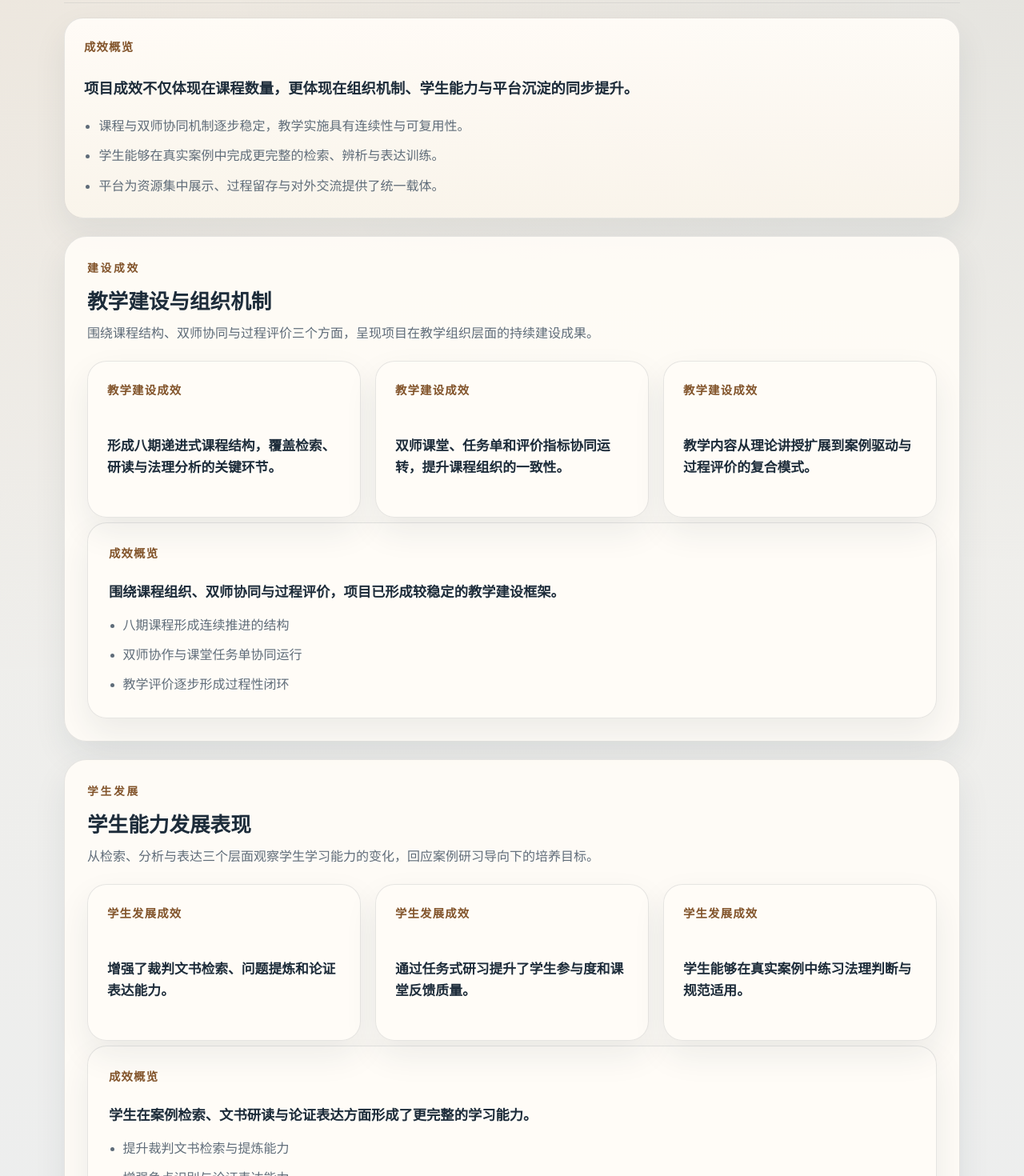
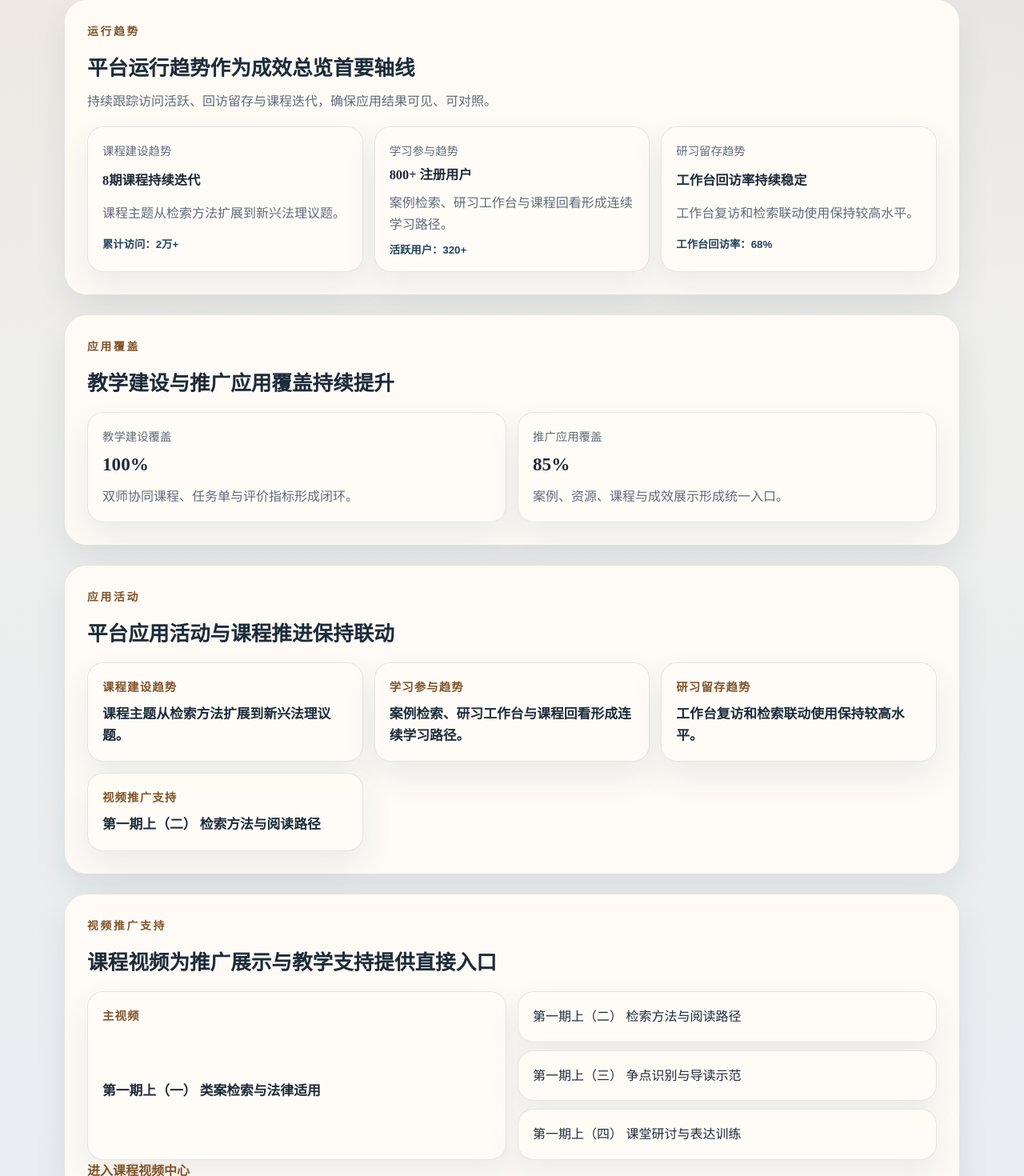
Before and after one commit to silent632/faxue-jiaoyu-showcase, a Next.js app: page /impact in a window 1280 px wide. Shown: the part 333-1803 px from the top of the page at 80% size. Built offline with nearby package versions, Linux system fonts and the light colour scheme.

Commit message:
feat: rebuild impact page as results dashboard

```diff
--- a/app/globals.css
+++ b/app/globals.css
@@ -3516,6 +3516,74 @@ main {
   transform: translateY(-3px);
 }
 
+.impact-dashboard-head {
+  margin-bottom: 24px;
+}
+
+.impact-trend-section,
+.impact-coverage-section,
+.impact-activity-section,
+.impact-video-support {
+  border-radius: 28px;
+  padding: 28px;
+}
+
+.impact-coverage-section,
+.impact-activity-section,
+.impact-video-support {
+  margin-top: 24px;
+}
+
+.impact-dashboard-grid,
+.impact-grid-two-up {
+  display: grid;
+  gap: 14px;
+}
+
+.impact-dashboard-grid {
+  grid-template-columns: repeat(3, minmax(0, 1fr));
+}
+
+.impact-grid-two-up {
+  grid-template-columns: repeat(2, minmax(0, 1fr));
+}
+
+.impact-activity-card {
+  border-radius: 20px;
+  padding: 18px;
+}
+
+.impact-video-layout {
+  display: grid;
+  grid-template-columns: minmax(0, 1fr) minmax(0, 1fr);
+  gap: 14px;
+}
+
+.impact-video-featured,
+.impact-video-item {
+  display: grid;
+  gap: 8px;
+  border: 1px solid var(--line);
+  box-shadow: var(--shadow);
+  background: var(--surface);
+  border-radius: 20px;
+  padding: 18px;
+}
+
+.impact-video-item span {
+  color: var(--ink);
+  line-height: 1.6;
+}
+
+.impact-video-list {
+  display: grid;
+  gap: 10px;
+}
+
+.impact-video-support .showcase-home-panel-link {
+  margin-top: 12px;
+}
+
 @media (max-width: 1100px) {
   .showcase-home-kpi-inline,
   .homepage-kpi-grid,
@@ -3529,6 +3597,12 @@ main {
   .homepage-coverage-grid {
     grid-template-columns: 1fr;
   }
+
+  .impact-dashboard-grid,
+  .impact-grid-two-up,
+  .impact-video-layout {
+    grid-template-columns: 1fr;
+  }
 }
 
 @media (max-width: 920px) {
@@ -3539,4 +3613,12 @@ main {
     border-radius: 22px;
     padding: 20px;
   }
-}
+
+  .impact-trend-section,
+  .impact-coverage-section,
+  .impact-activity-section,
+  .impact-video-support {
+    border-radius: 22px;
+    padding: 20px;
+  }
+}
--- a/app/impact/page.js
+++ b/app/impact/page.js
@@ -1,67 +1,116 @@
+import Link from "next/link";
 import ShowcaseNav from "@/components/showcase-nav";
-import ShowcaseSection from "@/components/showcase-section";
 import { buildShowcaseContent } from "@/lib/showcase-content";
-import { buildImpactSectionMeta, buildImpactSummary } from "@/lib/showcase-supporting-page-meta";
 
 export default function ImpactPage() {
   const content = buildShowcaseContent();
+  const trendPanels = content.impactDashboard?.trendPanels ?? [];
+  const coverageCards = content.impactDashboard?.coverageCards ?? [];
+  const supportVideos = content.videoHub?.playlist ?? [];
+  const featuredVideo = content.videoHub?.featured;
+  const activityCards = [
+    ...trendPanels.map((panel) => ({
+      label: panel.title,
+      point: panel.detail || panel.value,
+    })),
+    ...supportVideos.map((item) => ({
+      label: "视频推广支持",
+      point: item.title,
+    })),
+  ].slice(0, 4);
 
   return (
     <main className="showcase-page">
       <ShowcaseNav items={content.nav} />
 
       <div className="showcase-page-body">
-        <section className="showcase-page-head">
+        <section className="showcase-page-head impact-dashboard-head">
           <p className="showcase-page-kicker">成效展示</p>
-          <h1>项目成效呈现</h1>
-          <p>页面从教学建设、学生发展、平台运行与推广示范四个维度归纳项目推进成果，集中展示平台建设完成度与教学改革的实际支撑效果。</p>
+          <h1>平台应用结果总览</h1>
+          <p>围绕平台运行趋势、应用覆盖与视频推广支持，集中展示项目应用成果与持续运行状态。</p>
         </section>
 
-        <article className="showcase-card supporting-callout">
-          <span className="showcase-card-eyebrow">成效概览</span>
-          <strong>项目成效不仅体现在课程数量，更体现在组织机制、学生能力与平台沉淀的同步提升。</strong>
-          <ul className="supporting-list">
-            <li>课程与双师协同机制逐步稳定，教学实施具有连续性与可复用性。</li>
-            <li>学生能够在真实案例中完成更完整的检索、辨析与表达训练。</li>
-            <li>平台为资源集中展示、过程留存与对外交流提供了统一载体。</li>
-          </ul>
-        </article>
+        <section className="impact-trend-section showcase-card" aria-label="运行趋势">
+          <div className="homepage-band-head">
+            <span className="showcase-section-eyebrow">运行趋势</span>
+            <h2>平台运行趋势作为成效总览首要轴线</h2>
+            <p>持续跟踪访问活跃、回访留存与课程迭代，确保应用结果可见、可对照。</p>
+          </div>
 
-        <div className="stack-grid">
-          {content.impact.sections.map((item) => {
-            const sectionMeta = buildImpactSectionMeta(item);
-            const impactSummary = buildImpactSummary(item);
+          <div className="impact-dashboard-grid">
+            {trendPanels.map((panel) => (
+              <article key={panel.title} className="homepage-trend-card">
+                <span>{panel.title}</span>
+                <strong>{panel.value}</strong>
+                <p>{panel.detail}</p>
+                <small>
+                  {panel.metricLabel}：{panel.metricValue}
+                </small>
+              </article>
+            ))}
+          </div>
+        </section>
 
-            return (
-              <ShowcaseSection
-                key={item.title}
-                title={sectionMeta.title}
-                eyebrow={sectionMeta.eyebrow}
-                description={sectionMeta.description}
-                className="showcase-section-compact"
-                aria-label={item.title}
-              >
-                <div className="impact-grid">
-                  {item.points.map((point) => (
-                    <article key={point} className="showcase-card impact-card">
-                      <span className="showcase-card-eyebrow">{item.title}</span>
-                      <strong>{point}</strong>
-                    </article>
-                  ))}
-                </div>
-                <article className="showcase-card impact-summary">
-                  <span className="showcase-card-eyebrow">成效概览</span>
-                  <strong>{impactSummary.lead}</strong>
-                  <ul className="impact-summary-list">
-                    {impactSummary.points.map((point) => (
-                      <li key={point}>{point}</li>
-                    ))}
-                  </ul>
-                </article>
-              </ShowcaseSection>
-            );
-          })}
-        </div>
+        <section className="impact-coverage-section showcase-card" aria-label="应用覆盖">
+          <div className="homepage-band-head">
+            <span className="showcase-section-eyebrow">应用覆盖</span>
+            <h2>教学建设与推广应用覆盖持续提升</h2>
+          </div>
+
+          <div className="impact-grid-two-up">
+            {coverageCards.map((item) => (
+              <article key={item.title} className="homepage-coverage-card">
+                <span>{item.title}</span>
+                <strong>{item.coverageValue}</strong>
+                <p>{item.description}</p>
+              </article>
+            ))}
+          </div>
+        </section>
+
+        <section className="impact-activity-section showcase-card" aria-label="应用活动">
+          <div className="homepage-band-head">
+            <span className="showcase-section-eyebrow">应用活动</span>
+            <h2>平台应用活动与课程推进保持联动</h2>
+          </div>
+
+          <div className="impact-dashboard-grid">
+            {activityCards.map((item) => (
+              <article key={`${item.label}-${item.point}`} className="showcase-card impact-activity-card">
+                <span className="showcase-card-eyebrow">{item.label}</span>
+                <strong>{item.point}</strong>
+              </article>
+            ))}
+          </div>
+        </section>
+
+        <section className="impact-video-support showcase-card" aria-label="视频推广支持">
+          <div className="homepage-band-head">
+            <span className="showcase-section-eyebrow">视频推广支持</span>
+            <h2>课程视频为推广展示与教学支持提供直接入口</h2>
+          </div>
+
+          <div className="impact-video-layout">
+            {featuredVideo ? (
+              <a className="impact-video-featured" href={featuredVideo.href} target="_blank" rel="noreferrer">
+                <span className="showcase-card-eyebrow">主视频</span>
+                <strong>{featuredVideo.title}</strong>
+              </a>
+            ) : null}
+
+            <div className="impact-video-list">
+              {supportVideos.map((item) => (
+                <a key={item.slug} href={item.href} target="_blank" rel="noreferrer" className="impact-video-item">
+                  <span>{item.title}</span>
+                </a>
+              ))}
+            </div>
+          </div>
+
+          <Link href="/resources" className="showcase-home-panel-link">
+            进入课程视频中心
+          </Link>
+        </section>
       </div>
     </main>
   );
--- a/components/showcase-nav.js
+++ b/components/showcase-nav.js
@@ -2,10 +2,12 @@
 
 import Link from "next/link";
 import { usePathname } from "next/navigation";
+import { buildShowcaseNavItems } from "@/lib/showcase-content";
 import { isShowcaseNavItemActive } from "@/lib/showcase-nav-match";
 
 export default function ShowcaseNav({ items }) {
   const pathname = usePathname();
+  const navItems = items ?? buildShowcaseNavItems();
 
   return (
     <header className="showcase-nav">
@@ -16,7 +18,7 @@ export default function ShowcaseNav({ items }) {
         </Link>
 
         <nav className="showcase-nav-links" aria-label="主导航">
-          {items.map((item) => {
+          {navItems.map((item) => {
             const active = isShowcaseNavItemActive(pathname, item);
 
             return (
```
Also changed, not shown: 2 other files (tests, documents, lock files or other folders).
